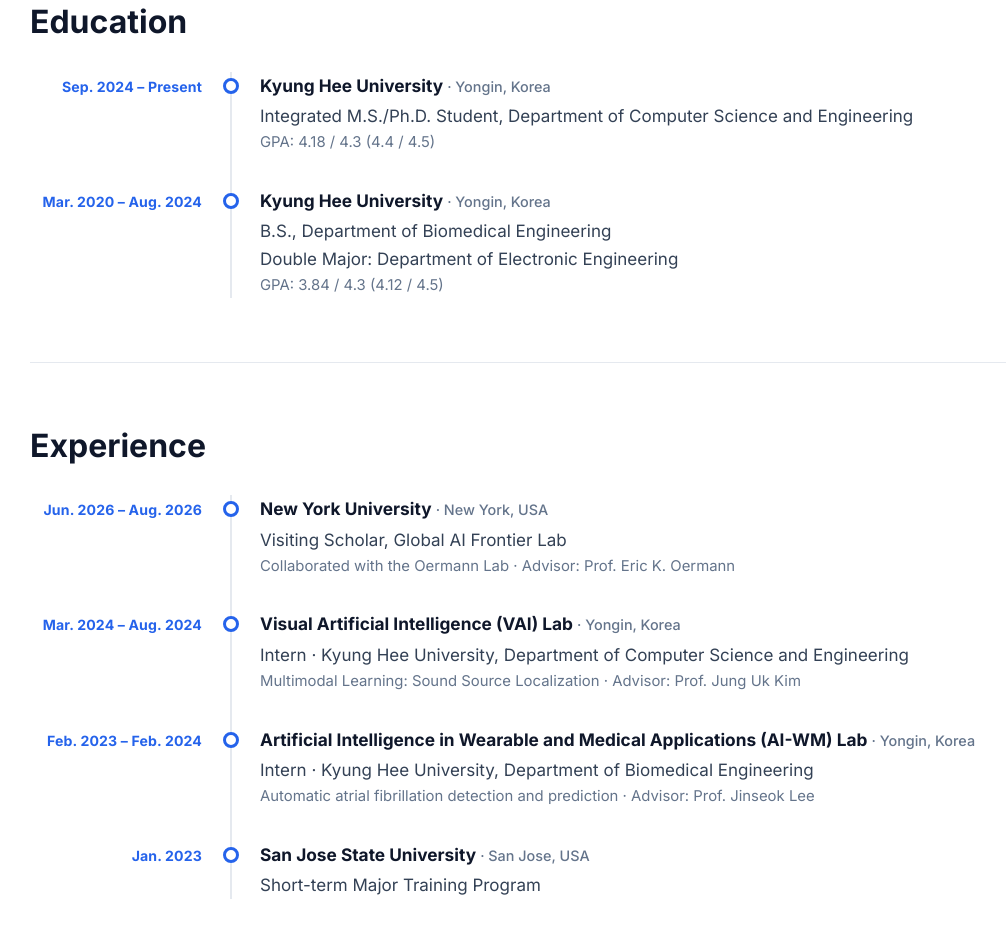
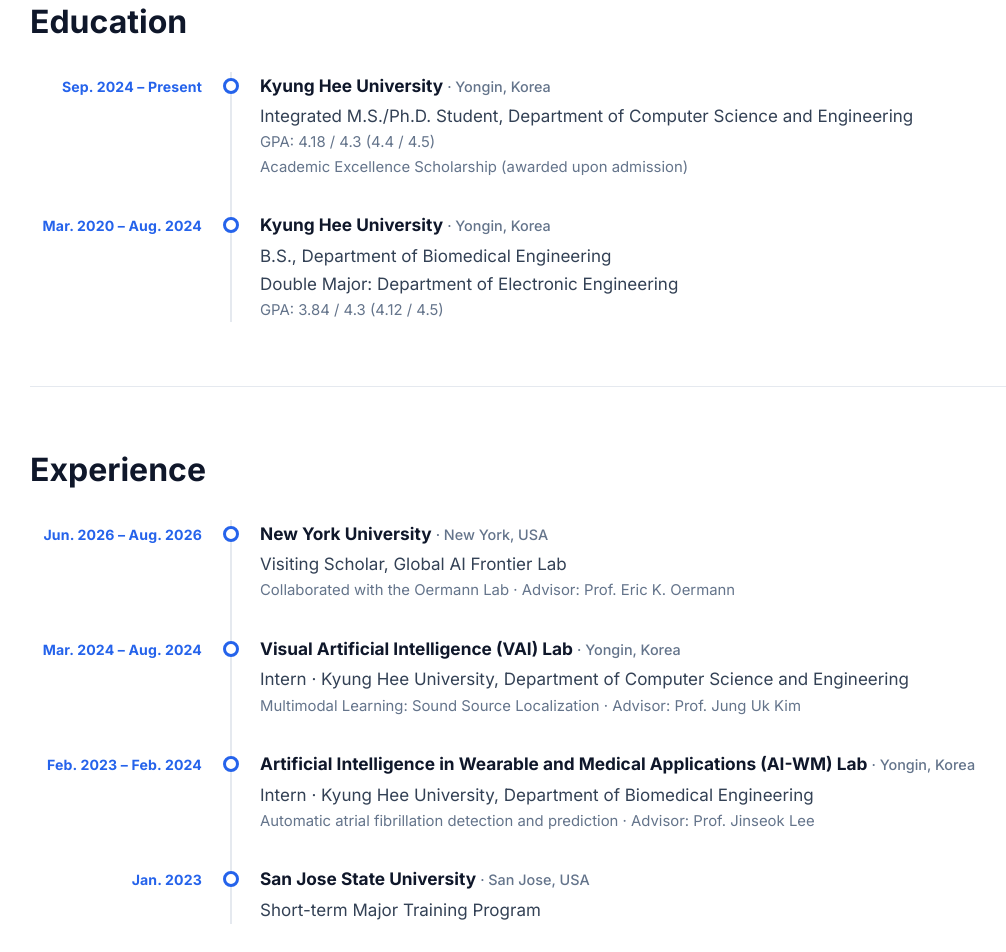
Before and after one commit to dbdms8435/dbdms8435.github.io, a plain HTML site: page index.html in a window 1280 px wide. Shown: the part 2502-3454 px from the top of the page, without its empty margins (114-1120 px from the left). Drawn offline with Linux system fonts and the light colour scheme.

Commit message:
Update index.html

```diff
--- a/index.html
+++ b/index.html
@@ -399,6 +399,7 @@
             <p class="title">Kyung Hee University <span class="place">· Yongin, Korea</span></p>
             <p>Integrated M.S./Ph.D. Student, Department of Computer Science and Engineering</p>
             <p class="detail">GPA: 4.18 / 4.3 (4.4 / 4.5)</p>
+            <p class="detail">Academic Excellence Scholarship (awarded upon admission)</p>
           </div>
         </div>
       </li>
```
